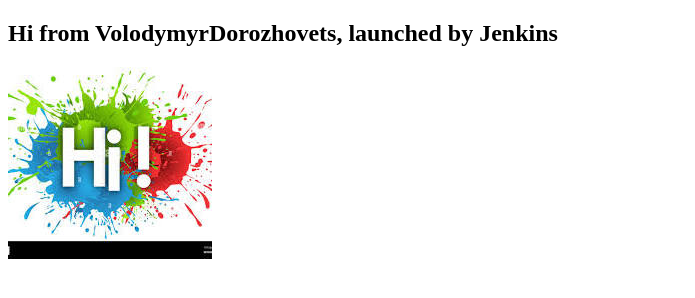
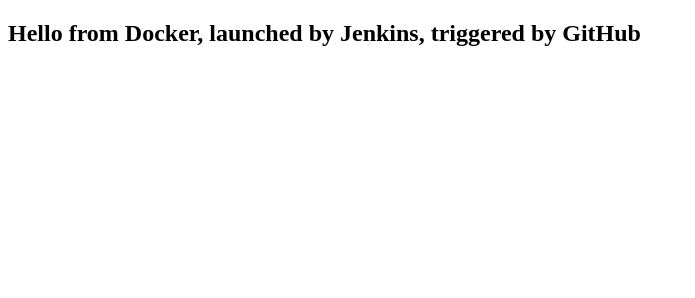
Before and after one commit to VolodymyrDorozhovets/lab_1, a plain HTML site: page index.html in a window 1280 px wide. Shown: the whole page, without its empty margins (0-695 px from the left). Drawn offline with Linux system fonts and the light colour scheme.

Commit message:
second commit

```diff
--- a/index.html
+++ b/index.html
@@ -2,10 +2,9 @@
 <html lang="en">
     <head>
         <meta charset="utf-8">
-        <title>Lab_1</title>
+        <title>Lab_2</title>
     </head>
     <body>
-        <h2>Hi from VolodymyrDorozhovets, launched by Jenkins</h2>
-    	<img src="hi.jpeg" alt="Hi, hello">
+        <h2>Hello from Docker, launched by Jenkins, triggered by GitHub</h2>
     </body>
 </html>
```
Also changed, not shown: hi.jpeg (deleted), 2 other files.
